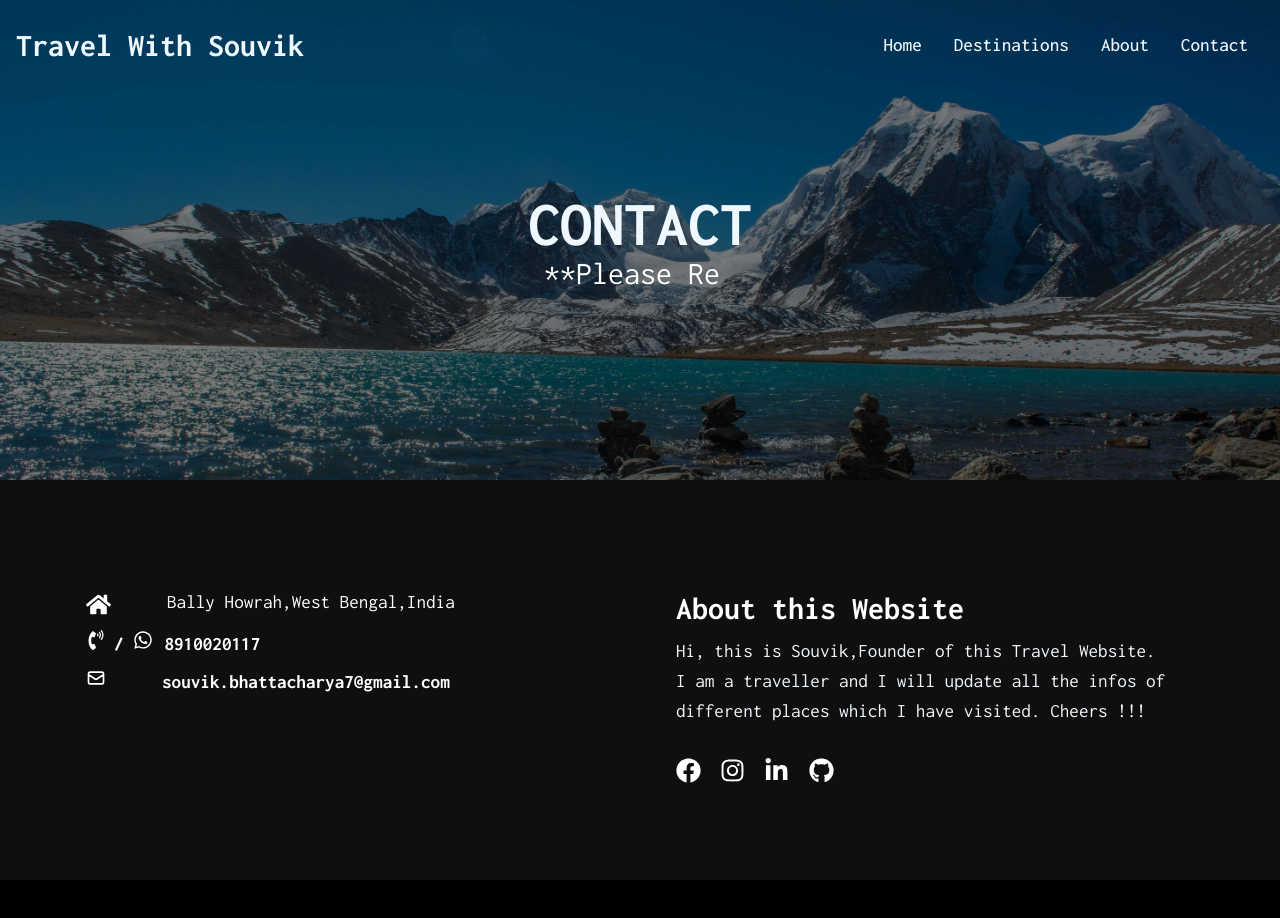
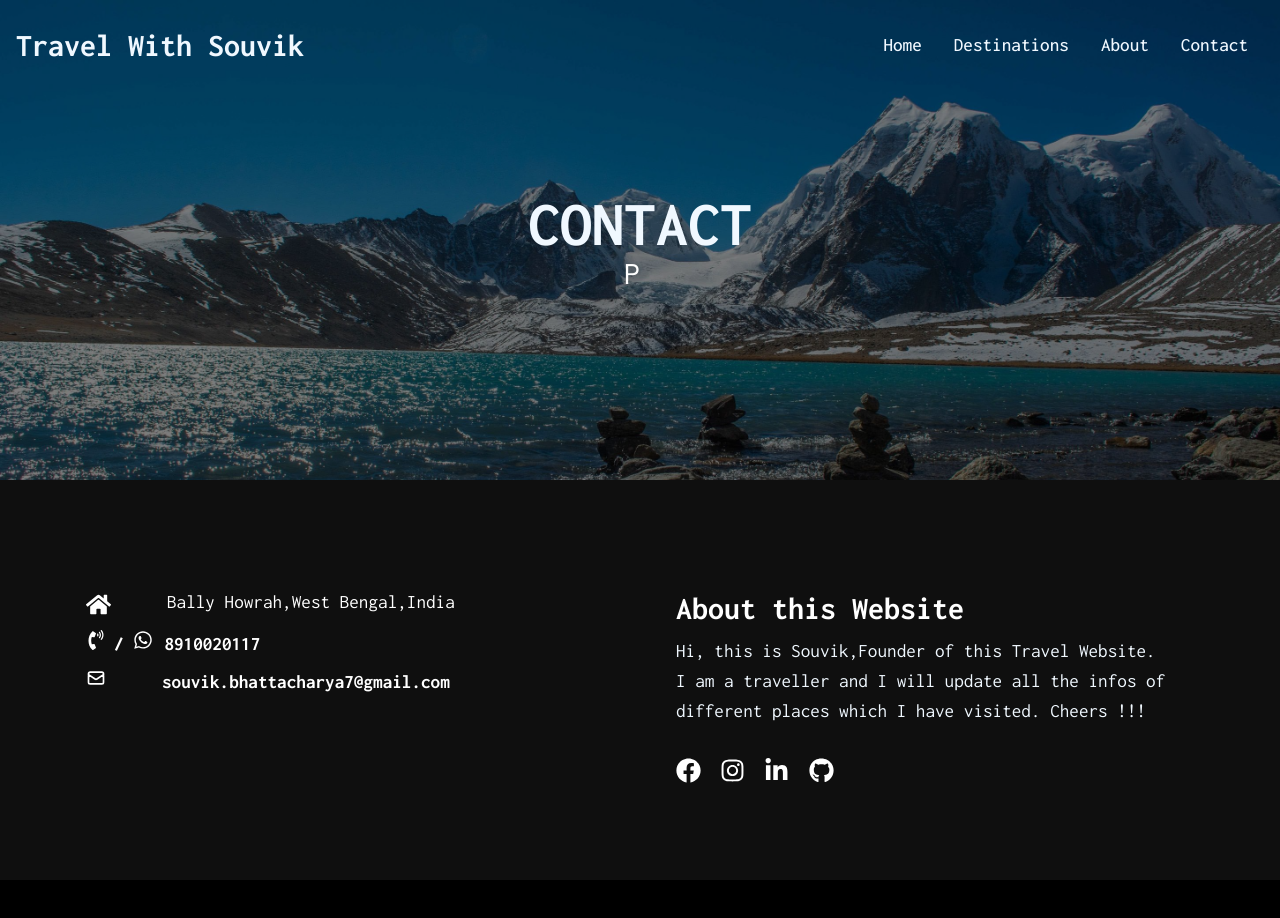
Before and after one commit to souvikbh59/travelwithsouvik, a React (Create React App) app: page /travelwithsouvik/Contact in a window 1280 px wide. Shown: the top 918 px of the page. Built offline with nearby package versions, Linux system fonts and the light colour scheme.

Commit message:
contact 2

```diff
--- a/src/routes/Contact.js
+++ b/src/routes/Contact.js
@@ -9,8 +9,8 @@ const Contact = () => {
       <Navbar />
       <HeroRest
         heading="CONTACT"
-        text="Here is the way to Connect with me"
-        text2="**Please Review this Page**"
+        text="Okay Here is the way to Connect with me"
+        text2="Please Review this Page"
       />
       <Footer />
     </div>
```
